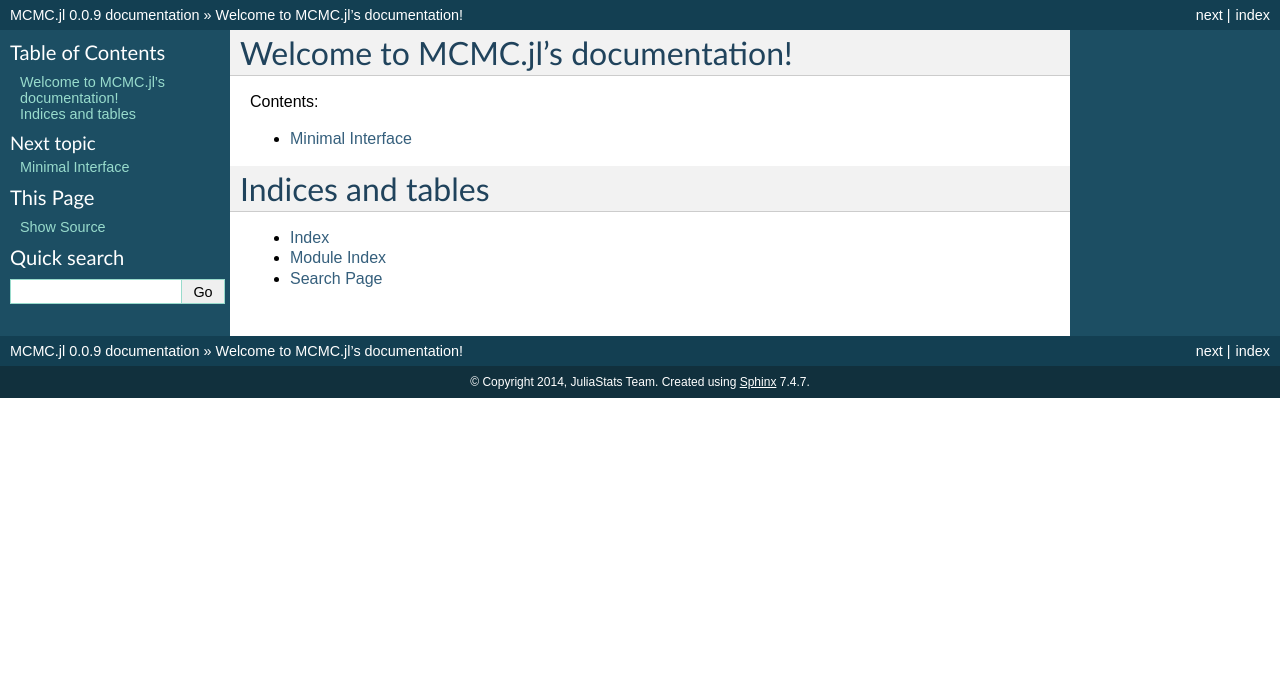
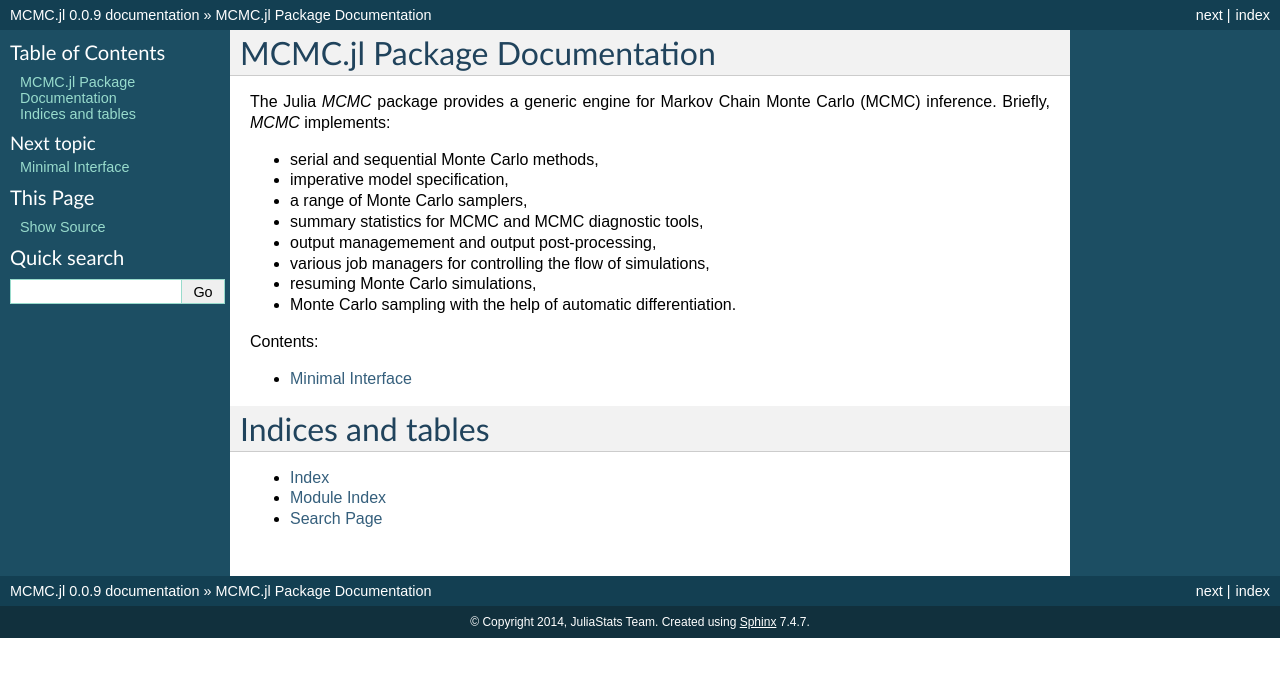
Before and after one commit to JuliaStats/Klara.jl, a Sphinx documentation site: the page built from doc/source/index.rst, in a window 1280 px wide. Shown: the top 677 px of the page. Built offline with Sphinx 7.4.7, drawn with Linux system fonts in a browser that asks for light colours.

Commit message:
Added abstract to package documentation

```diff
--- a/doc/source/index.rst
+++ b/doc/source/index.rst
@@ -3,8 +3,20 @@
    You can adapt this file completely to your liking, but it should at least
    contain the root `toctree` directive.
 
-Welcome to MCMC.jl's documentation!
-===================================
+MCMC.jl Package Documentation
+==============================
+
+The Julia *MCMC* package provides a generic engine for Markov Chain Monte Carlo (MCMC) inference. Briefly, *MCMC*
+implements:
+
+* serial and sequential Monte Carlo methods,
+* imperative model specification,
+* a range of Monte Carlo samplers,
+* summary statistics for MCMC and MCMC diagnostic tools,
+* output managemement and output post-processing,
+* various job managers for controlling the flow of simulations,
+* resuming Monte Carlo simulations,
+* Monte Carlo sampling with the help of automatic differentiation.
 
 Contents:
 
```
Also changed, not shown: README.md (+11 -16 lines), doc/source/minimal_interface.rst (line endings or trailing spaces).
